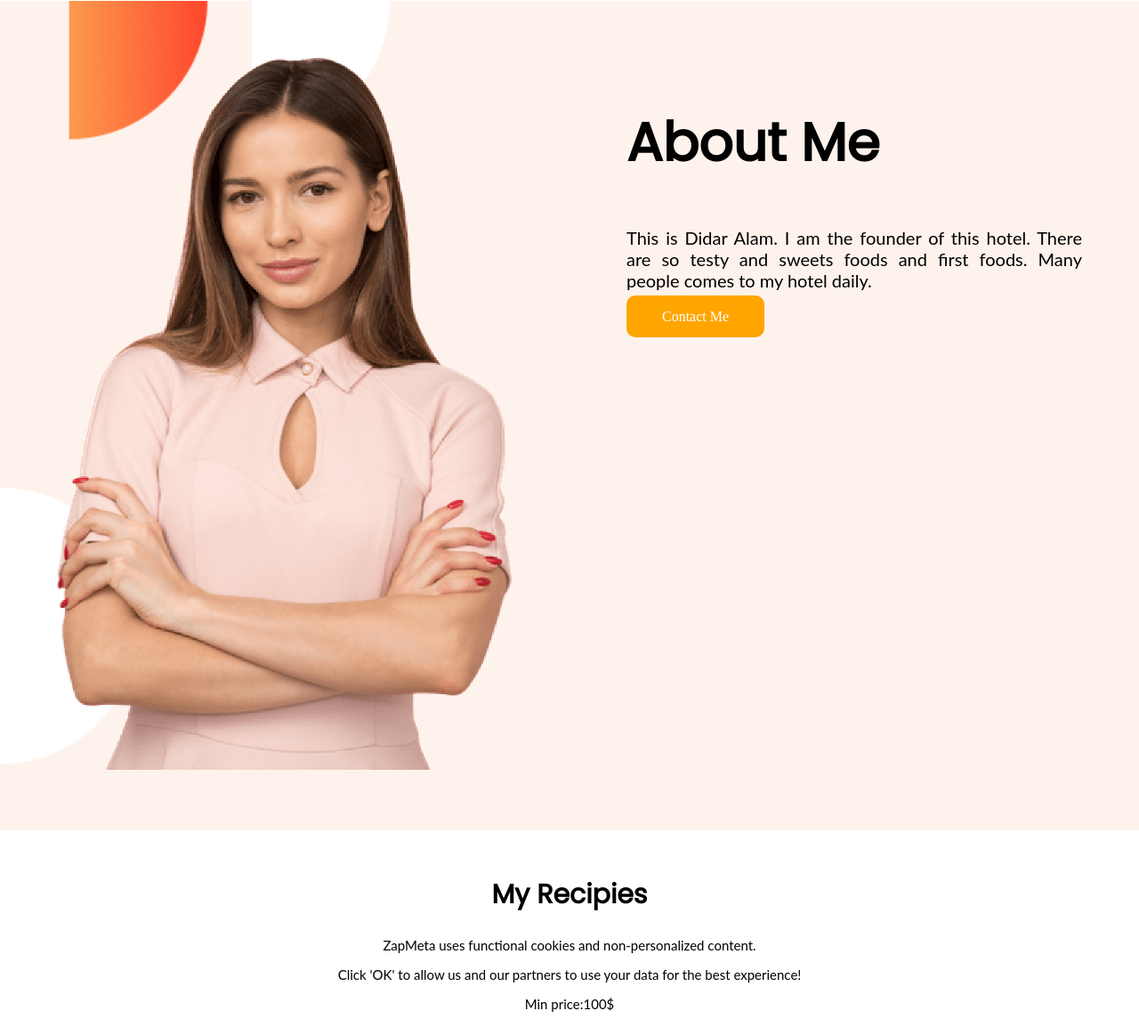
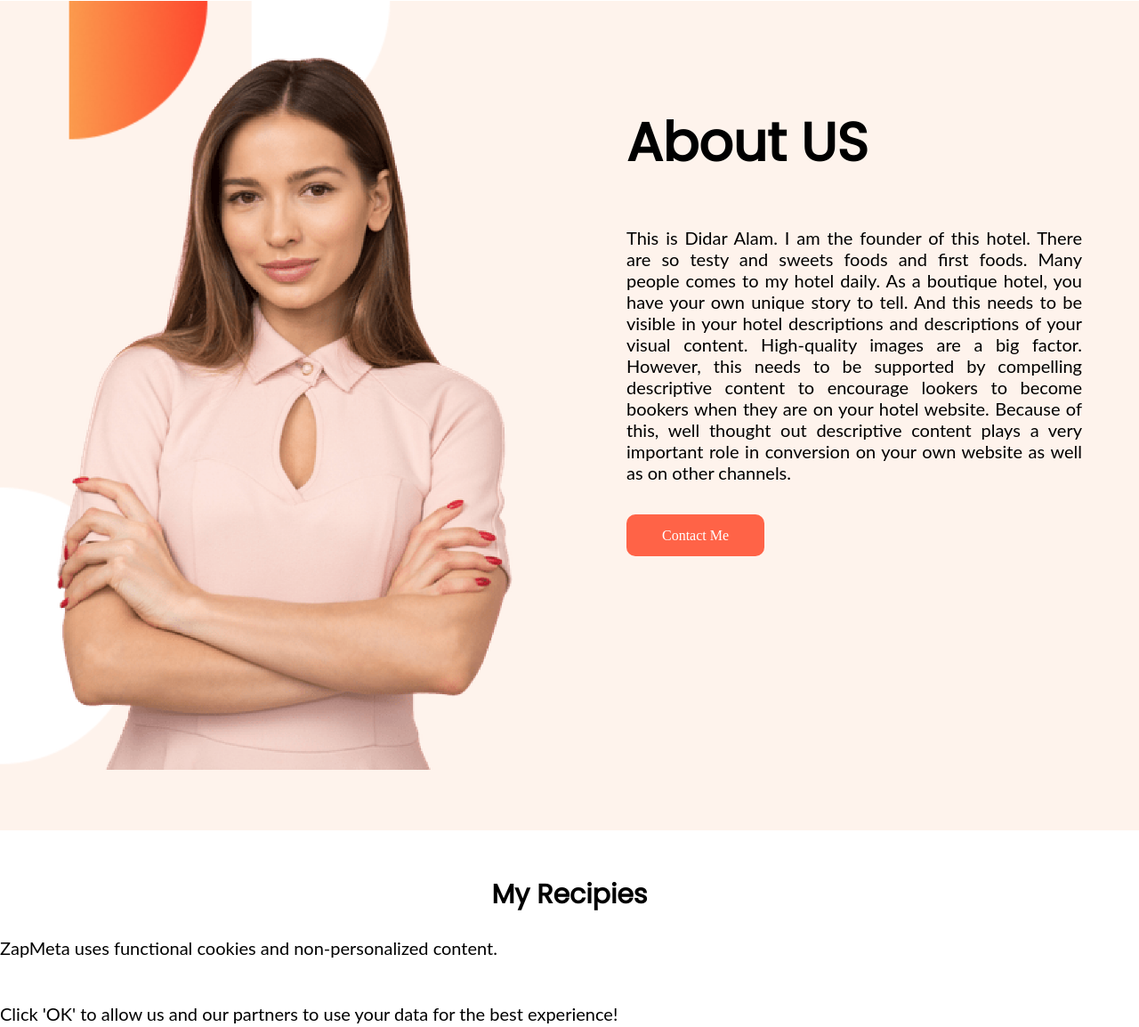
Before and after one commit to didar115/food-network-website, a plain HTML site: page index.html in a window 1280 px wide. Shown: the part 762-1916 px from the top of the page at 89% size. Drawn offline with Linux system fonts and the light colour scheme.

Commit message:
code optimized

```diff
--- a/index.html
+++ b/index.html
@@ -51,14 +51,20 @@
 				/>
 			</div>
 			<div class="half-side tf">
-				<h1>About Me</h1>
+				<h1>About US</h1>
 				<p>
 					This is Didar Alam. I am the founder of this hotel. There are so testy
 					and sweets foods and first foods. Many people comes to my hotel daily.
+					As a boutique hotel, you have your own unique story to tell. And this
+					needs to be visible in your hotel descriptions and descriptions of
+					your visual content. High-quality images are a big factor. However,
+					this needs to be supported by compelling descriptive content to
+					encourage lookers to become bookers when they are on your hotel
+					website. Because of this, well thought out descriptive content plays a
+					very important role in conversion on your own website as well as on
+					other channels.
 				</p>
-				<a
-					href="https://didar115.github.io/food-network-website/"
-					target="_blank"
+				<a href="https://didar115.github.io/portfolio/" target="_blank"
 					>Contact Me</a
 				>
 			</div>
@@ -102,6 +108,7 @@
 				</p>
 			</div>
 		</section>
+
 		<!-- class div -->
 		<section class="div">
 			<div class="dis-flex div-item">
@@ -119,64 +126,10 @@
 				</div>
 			</div>
 		</section>
-		<!-- <section class="dis-flex">
-			<div class="half-side">
-				<h1 class="h1">Contact Me:</h1>
-				<hr />
-				<h3>Mobile:</h3>
-				<p>017-8846***</p>
-				<h3>Address:</h3>
-				<p>Gazipur, Dhaka Bangladesh</p>
-			</div>
-			<div class="half-side">
-				<form action="">
-					<h1 class="h1">Name:</h1>
-					<input type="text" placeholder="Type your name" required /><br />
-					<h1 class="h1">Email:</h1>
-					<input type="email" placeholder="Type your email" required /><br />
-					<input class="btn1" type="button" value="submit" />
-				</form>
-			</div>
-		</section>
-		<section class="dis-flex">
-			<div class="half-side">
-				<iframe
-					width="600"
-					height="500"
-					id="gmap_canvas"
-					src="https://maps.google.com/maps?q=answar%20accademy,Gazipur&t=&z=13&ie=UTF8&iwloc=&output=embed"
-					frameborder="0"
-					scrolling="no"
-					marginheight="0"
-					marginwidth="0"
-				></iframe>
-			</div>
-			<div class="half-side">
-				<form action="">
-					<h1 class="h1">First Name:</h1>
-					<input
-						type="text"
-						placeholder="Type your fisrt-name"
-						required
-					/><br />
-					<h1 class="h1">Last Name:</h1>
-					<input type="text" placeholder="Type your Last-name" required /><br />
-					<h1 class="h1">Massage:</h1>
-					<textarea
-						name="massage"
-						placeholder="Type your massage"
-						id=""
-						cols="70"
-						rows="10"
-					></textarea>
-					<input class="btn1" type="button" value="SEND" />
-				</form>
-			</div>
-		</section> -->
 
 		<footer>
-			<h1 class="h1"><span class="text-color">FOOD</span> NETWORK</h1>
-			<p class="p">Eta healthy to live healthy. Live healthy to live happy</p>
+			<h2><span class="text-color">FOOD</span> NETWORK</h2>
+			<h3>Eta healthy to live healthy. Live healthy to live happy</h3>
 		</footer>
 	</body>
 </html>
--- a/style.css
+++ b/style.css
@@ -12,17 +12,21 @@ h1 {
 	font-size: 30px;
 	text-align: center;
 }
+/* .footer {
+	justify-content: center;
+	align-items: center;
+
+} */
 
 /* aligni=center ar jonno .p use korci */
 p {
 	font-family: "Lato", sans-serif;
 	font-size: 20px;
+	text-align: center;
 }
-/* aligni=center ar jonno .h1 use korci */
-.p {
-	font-family: "Lato", sans-serif;
-	font-size: 15px;
-	text-align: center;
+
+.didar {
+	text-align: ;
 }
 /* span tag ar  text-color change jonno */
 .text-color {
@@ -40,9 +44,8 @@ p {
 }
 /* anchor tag use  */
 a {
-	background-color: orange;
+	background-color: tomato;
 	padding: 15px 40px;
-	margin-top: 50px;
 	text-decoration: none;
 	border-radius: 10px;
 	color: white;
@@ -51,6 +54,7 @@ a {
 
 p {
 	text-align: justify;
+	margin-bottom: 50px;
 }
 
 .half-side img {
@@ -103,20 +107,8 @@ p {
 	height: 5%;
 	box-shadow: 10px 10px 25px rgb(139, 137, 137);
 }
-
-input {
-	padding: 2%;
-	width: 100%;
-	margin-bottom: 15px;
-	border: none;
-	border-bottom: 2px solid gray;
-}
-textarea {
-	border: none;
-	border-top: 2px solid gray;
-	border-bottom: 2px solid gray;
-}
 footer {
 	background-color: rgba(8, 8, 66, 0.699);
 	padding: 15px 0px;
+	text-align: center;
 }
```
